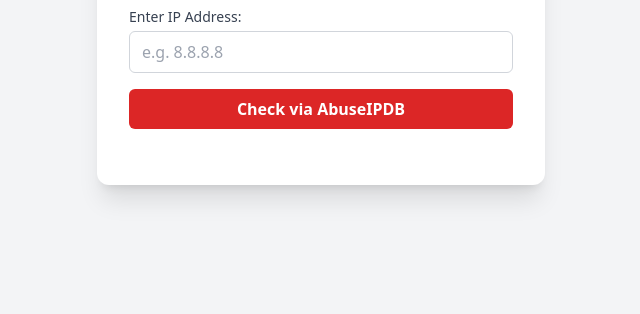
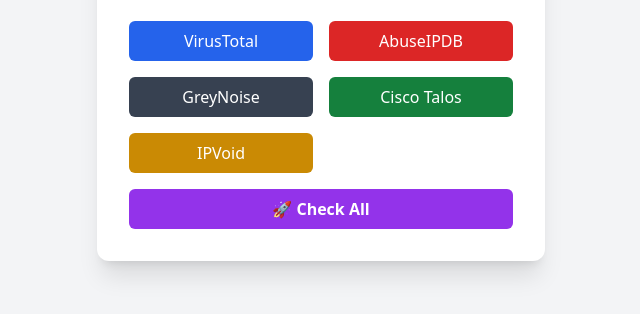
Before and after one commit to djoshi-sudo/djoshi-osint.github.io, a plain HTML site: page index.html in a window 1280 px wide. Shown: the part 348-662 px from the top of the page, without its empty margins (319-959 px from the left). Drawn offline with nearby package versions, Linux system fonts and the light colour scheme.

Commit message:
Update index.html

```diff
--- a/index.html
+++ b/index.html
@@ -2,7 +2,7 @@
 <html lang="en">
 <head>
   <meta charset="UTF-8">
-  <title>IP Reputation Checker (AbuseIPDB)</title>
+  <title>IP Reputation Checker</title>
   <script src="https://cdn.tailwindcss.com"></script>
 </head>
 <body class="bg-gray-100 min-h-screen flex items-center justify-center">
@@ -11,60 +11,29 @@
 
     <label for="ip" class="block text-sm font-medium text-gray-700 mb-1">Enter IP Address:</label>
     <input type="text" id="ip" placeholder="e.g. 8.8.8.8"
-      class="w-full px-3 py-2 border border-gray-300 rounded-md mb-4 focus:outline-none focus:ring-2 focus:ring-blue-400" />
+      class="w-full px-3 py-2 border border-gray-300 rounded-md mb-6 focus:outline-none focus:ring-2 focus:ring-blue-400" />
 
-    <button onclick="checkAbuseIPDB()"
-      class="w-full bg-red-600 text-white py-2 rounded-md hover:bg-red-700 transition font-semibold">
-      Check via AbuseIPDB
+    <div class="grid grid-cols-1 sm:grid-cols-2 gap-4 mb-4">
+      <button onclick="openReputation('virustotal')"
+        class="bg-blue-600 text-white py-2 rounded-md hover:bg-blue-700 transition">VirusTotal</button>
+
+      <button onclick="openReputation('abuseipdb')"
+        class="bg-red-600 text-white py-2 rounded-md hover:bg-red-700 transition">AbuseIPDB</button>
+
+      <button onclick="openReputation('greynoise')"
+        class="bg-gray-700 text-white py-2 rounded-md hover:bg-gray-800 transition">GreyNoise</button>
+
+      <button onclick="openReputation('talos')"
+        class="bg-green-700 text-white py-2 rounded-md hover:bg-green-800 transition">Cisco Talos</button>
+
+      <button onclick="openReputation('ipvoid')"
+        class="bg-yellow-600 text-white py-2 rounded-md hover:bg-yellow-700 transition">IPVoid</button>
+    </div>
+
+    <button onclick="openReputation('all')"
+      class="w-full bg-purple-600 text-white py-2 rounded-md hover:bg-purple-700 transition font-semibold">
+      🚀 Check All
     </button>
-
-    <div id="results" class="mt-6 text-sm text-gray-800"></div>
   </div>
 
-  <script>
-    async function checkAbuseIPDB() {
-      const ip = document.getElementById("ip").value.trim();
-      const resultsDiv = document.getElementById("results");
-      resultsDiv.innerHTML = "";
-
-      if (!ip) {
-        alert("Please enter a valid IP address.");
-        return;
-      }
-
-      resultsDiv.innerHTML = "Checking reputation...";
-
-      try {
-        const response = await fetch(`https://api.abuseipdb.com/api/v2/check?ipAddress=${ip}&maxAgeInDays=90`, {
-          headers: {
-            "Key": "b87393a8d0dffad6a1b80d0c02f14d3d4889ef42cf3b93dc0344514537b266394343a58244d86504", // ← REPLACE THIS
-            "Accept": "application/json"
-          }
-        });
-
-        if (!response.ok) {
-          resultsDiv.innerHTML = "❌ Error fetching data. Possibly invalid IP or quota exceeded.";
-          return;
-        }
-
-        const data = await response.json();
-        const d = data.data;
-
-        resultsDiv.innerHTML = `
-          <div class="mt-4 bg-gray-50 p-4 rounded border">
-            <p><strong>IP:</strong> ${d.ipAddress}</p>
-            <p><strong>Abuse Confidence Score:</strong> <span class="font-bold ${d.abuseConfidenceScore > 50 ? 'text-red-600' : 'text-green-600'}">${d.abuseConfidenceScore}</span></p>
-            <p><strong>Country:</strong> ${d.countryCode}</p>
-            <p><strong>ISP:</strong> ${d.isp}</p>
-            <p><strong>Total Reports:</strong> ${d.totalReports}</p>
-            <p><strong>Last Reported:</strong> ${d.lastReportedAt ? new Date(d.lastReportedAt).toLocaleString() : 'N/A'}</p>
-          </div>
-        `;
-      } catch (error) {
-        console.error("API error:", error);
-        resultsDiv.innerHTML = "❌ Something went wrong. Check browser console.";
-      }
-    }
-  </script>
-</body>
-</html>
+  <scrip
```
